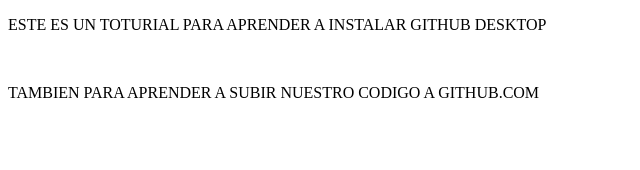
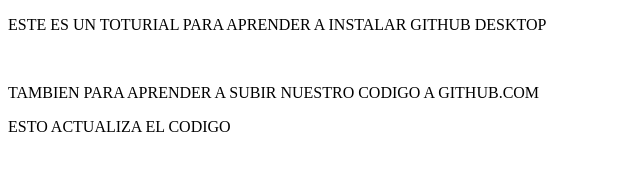
Before and after one commit to AndyRoncancio/GithubTutorial, a plain HTML site: page index.html in a window 1280 px wide. Shown: the whole page, without its empty margins (0-640 px from the left). Drawn offline with Linux system fonts and the light colour scheme.

Commit message:
Segundo Commit
ESTO ACTUALIZA EL CODIGO

```diff
--- a/index.html
+++ b/index.html
@@ -7,5 +7,6 @@
 <p>ESTE ES UN TOTURIAL PARA APRENDER A INSTALAR GITHUB DESKTOP</p>
 <br>
 <p>TAMBIEN PARA APRENDER A SUBIR NUESTRO CODIGO A GITHUB.COM</p>
+<p>ESTO ACTUALIZA EL CODIGO</p>
 </body>
 </html>
```
